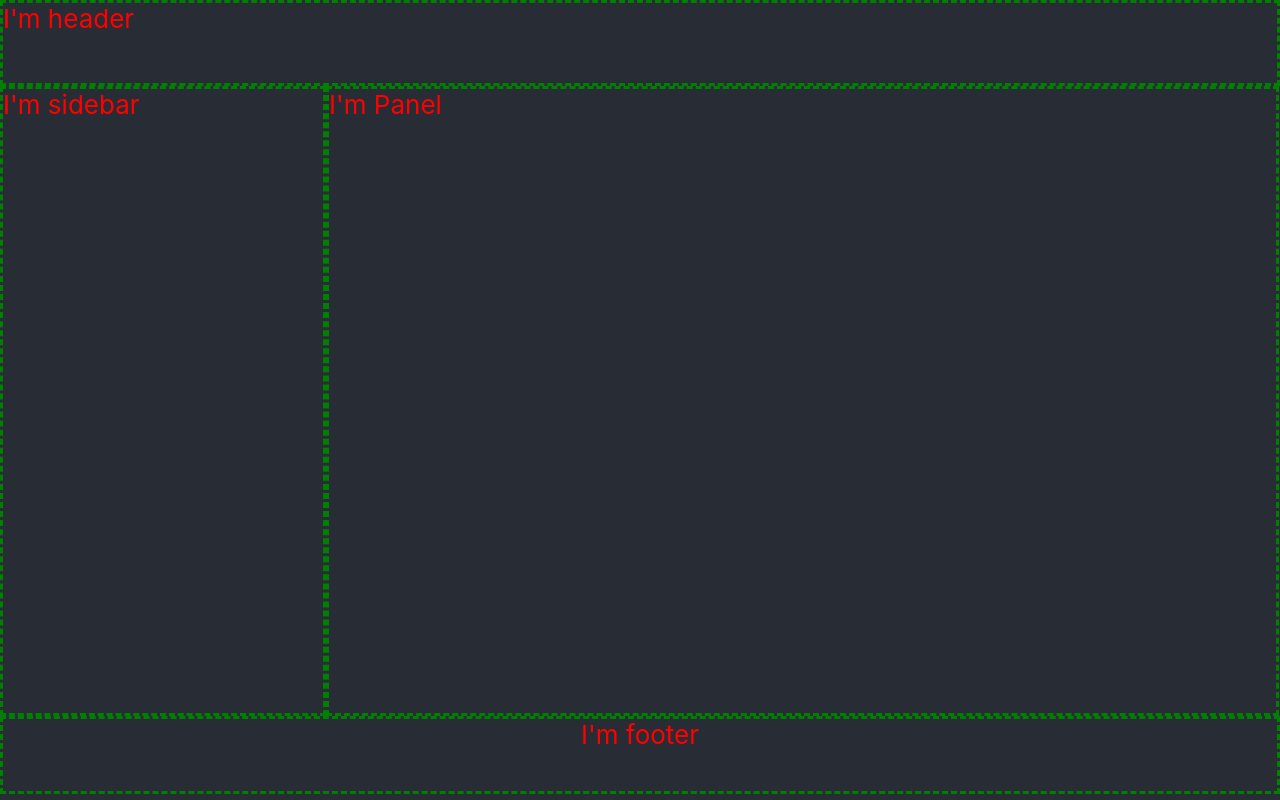
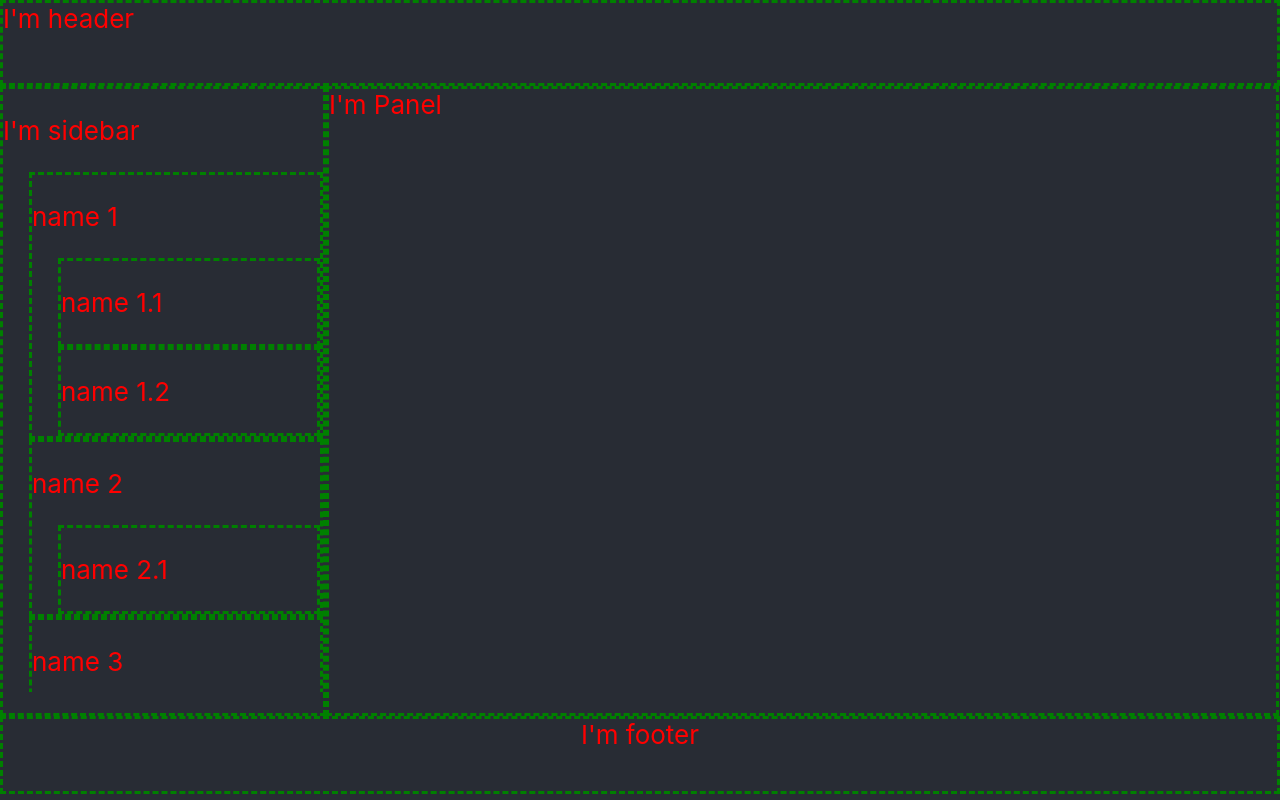
Before and after one commit to DzianisH/polybase, a React (Create React App) app: page / in a window 1280 px wide. Built offline with nearby package versions, Linux system fonts and the light colour scheme.

Commit message:
Add side menu bar

```diff
--- /dev/null
+++ b/src/Menu.css
@@ -0,0 +1,4 @@
+.Menu {
+    overflow-y: scroll;
+    max-height: 65vh;
+}
--- /dev/null
+++ b/src/Menu.jsx
@@ -0,0 +1,75 @@
+import React from 'react';
+import MenuNode from './MenuNode';
+
+import './Menu.css';
+
+class Menu extends React.Component {
+    constructor(props) {
+        super(props);
+        // mockup
+        this.state = {
+            nodes: [
+                {
+                    name: 'name 1',
+                    children: [
+                        {
+                            name: 'name 1.1'
+                        },
+                        {
+                            name: 'name 1.2'
+                        }
+                    ]
+                },
+                {
+                    name: 'name 2',
+                    children: [
+                        {
+                            name: 'name 2.1'
+                        }
+                    ]
+                },
+                {
+                    name: 'name 3',
+                    children: [
+                        {
+                            name: 'name 3.1'
+                        },
+                        {
+                            name: 'name 3.2',
+                            children: [
+                                {
+                                    name: 'name name 3.2.1'
+                                },
+                                {
+                                    name: 'name name 3.2.2'
+                                }
+                            ]
+                        },
+                        {
+                            name: 'name 3.3',
+                            children: [
+                                {
+                                    name: 'name 3.3.1'
+                                }
+                            ]
+                        }
+                    ]
+                }
+            ]
+        }
+    }
+
+    render() {
+        return (
+            <div className="Menu">
+                {
+                    this.state.nodes.map((node, i) => {
+                        return (<MenuNode name={node.name} children={node.children} key={i}></MenuNode>);
+                    })
+                }
+            </div>
+        );
+    }
+}
+
+export default Menu;
--- /dev/null
+++ b/src/MenuNode.css
@@ -0,0 +1,4 @@
+.MenuNode {
+    min-height: 1.2em;
+    margin-left: 1em;
+}
--- /dev/null
+++ b/src/MenuNode.jsx
@@ -0,0 +1,33 @@
+import React from 'react';
+import './MenuNode.css';
+
+class MenuNode extends React.Component {
+    constructor(props) {
+        super(props);
+        this.state = {node: {...props}};
+    }
+
+    renderChilder(){
+        const children = this.state.node.children;
+        if(children) {
+            return this.state.node.children.map((node, i) => {
+                return <MenuNode name={node.name} children={node.children} key={i}/>;
+            });
+        } else {
+            return;
+        }
+    }
+
+    render() {
+        const children = this.state.node.children;
+        return (
+        <div className="MenuNode bordered">
+            <p>{this.state.node.name}</p>
+            {
+                this.renderChilder()
+            }
+        </div>);
+    }
+}
+
+export default MenuNode;
--- a/src/Sidebar.jsx
+++ b/src/Sidebar.jsx
@@ -1,4 +1,10 @@
 import React from 'react';
+import Menu from './Menu';
 import './Sidebar.css'
 
-export default () => <div className='Sidebar bordered'>I'm sidebar</div>
+export default () => (
+    <div className='Sidebar bordered'>
+        <p>I'm sidebar</p>
+        <Menu/>
+    </div>
+);
```
Also changed, not shown: src/Footer.css (line endings or trailing spaces).
